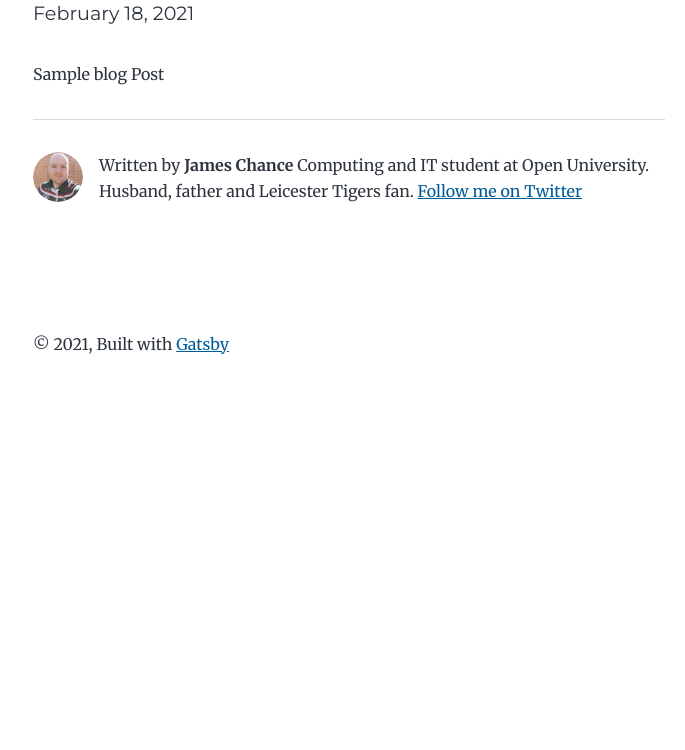
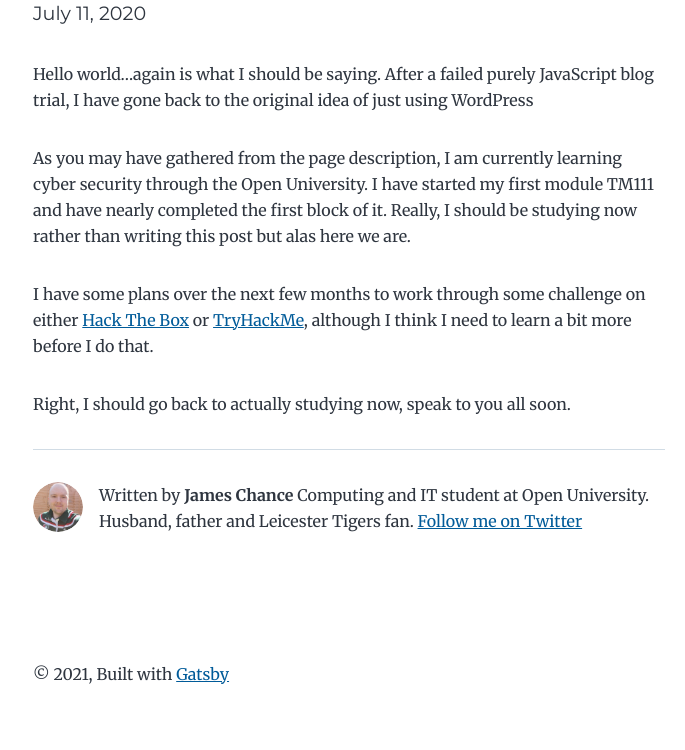
Before and after one commit to j1mu5/james-chance-blog, a Gatsby site: page /2021-02-18-sample-blog-post/ in a window 1280 px wide. Shown: the part 179-929 px from the top of the page, without its empty margins (291-976 px from the left). Before the commit the page ends 800 px from the top, so only its background shows below. Built offline with nearby package versions, Linux system fonts and the light colour scheme; Gatsby itself is replaced by a stand-in of ours.

Commit message:
Update Blog “2021-02-18-sample-blog-post”

```diff
--- a/content/blog/2021-02-18-sample-blog-post.md
+++ b/content/blog/2021-02-18-sample-blog-post.md
@@ -1,6 +1,12 @@
 ---
 layout: blog
-title: Sample Blog Post
-date: 2021-02-18T18:32:18.176Z
+title: Hello World
+date: 2020-07-11T17:32:18.176Z
 ---
-Sample blog Post
+Hello world…again is what I should be saying. After a failed purely JavaScript blog trial, I have gone back to the original idea of just using WordPress
+
+As you may have gathered from the page description, I am currently learning cyber security through the Open University. I have started my first module TM111 and have nearly completed the first block of it. Really, I should be studying now rather than writing this post but alas here we are.
+
+I have some plans over the next few months to work through some challenge on either [Hack The Box](https://www.hackthebox.eu/) or [TryHackMe](https://tryhackme.com/), although I think I need to learn a bit more before I do that.
+
+Right, I should go back to actually studying now, speak to you all soon.
```
